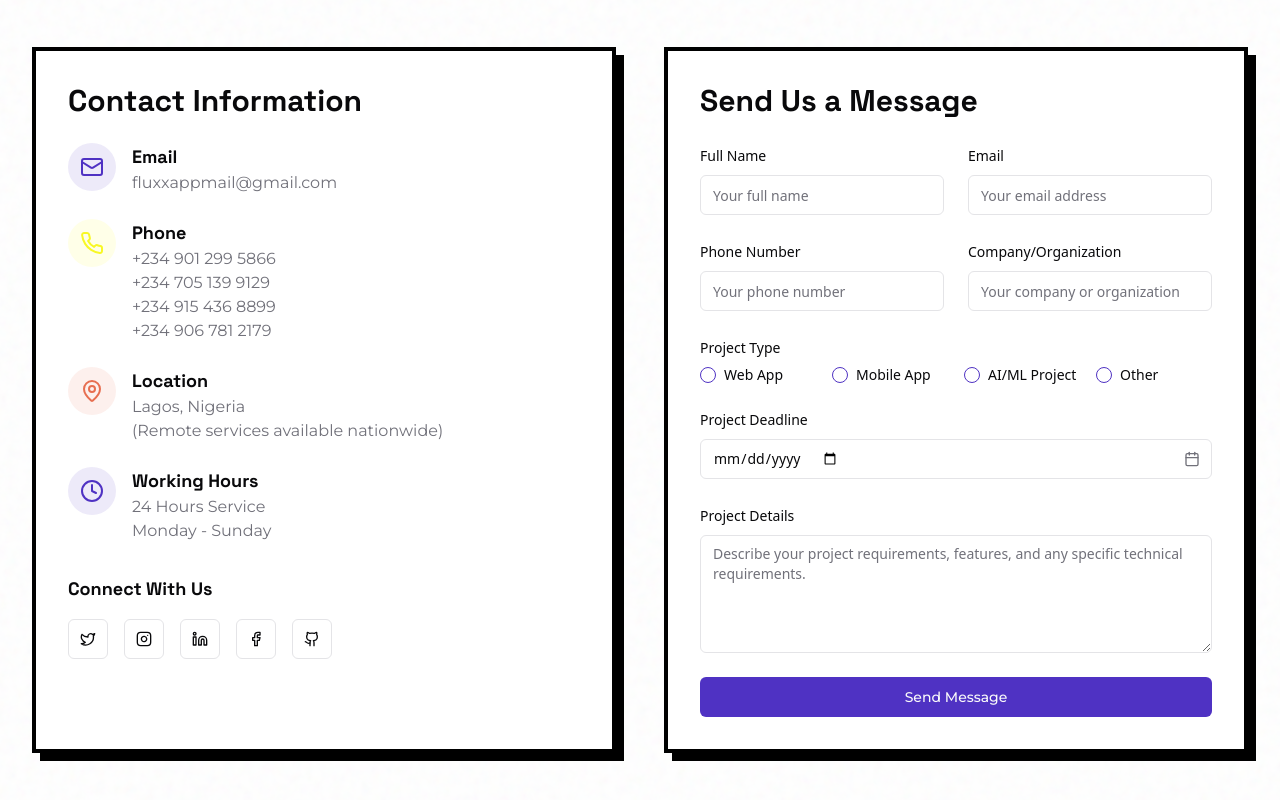
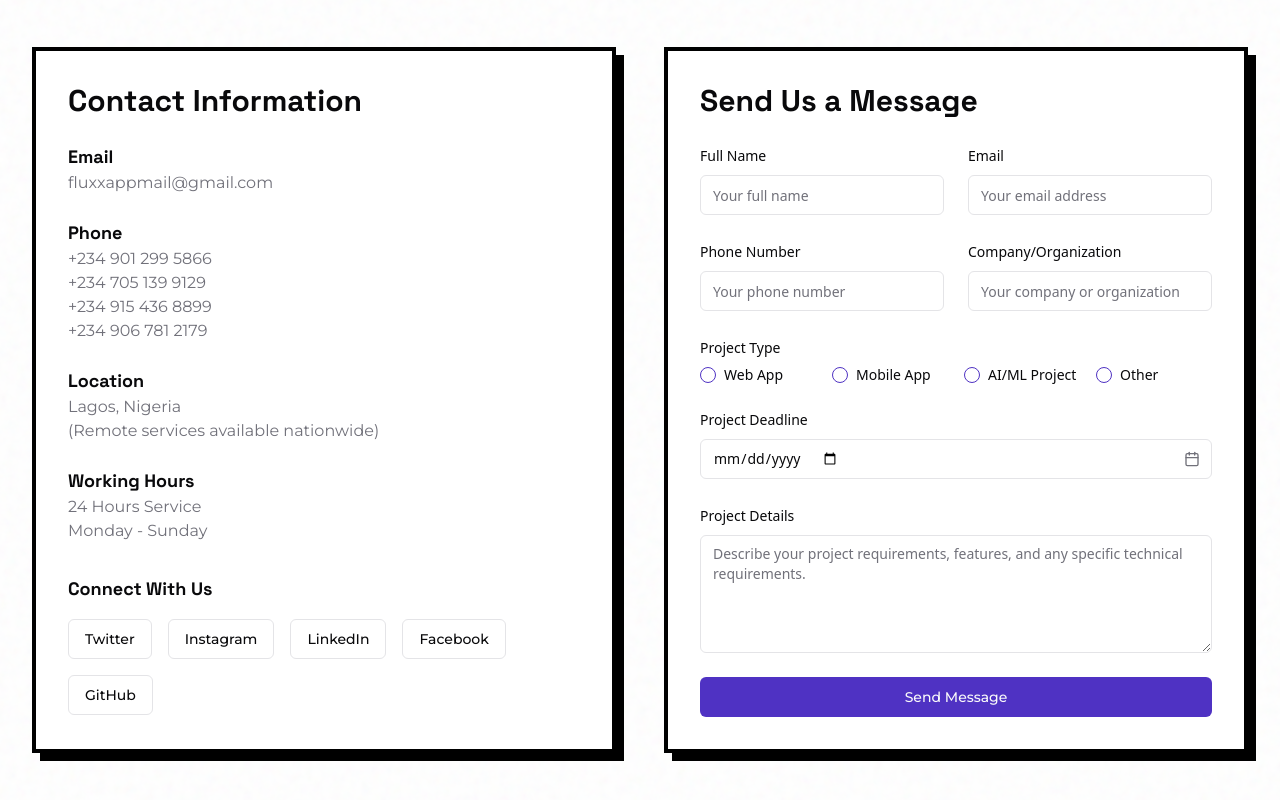
Before and after one commit to shizzleclover/LEAAS, a Next.js app: page /contact in a window 1280 px wide. Shown: the part 330-1130 px from the top of the page. Built offline with nearby package versions, Linux system fonts and the light colour scheme.

Commit message:
'socials'

```diff
--- a/app/contact/page.tsx
+++ b/app/contact/page.tsx
@@ -123,20 +123,13 @@ export default function ContactPage() {
 
               <div className="space-y-6">
                 <div className="flex items-start gap-4">
-                  <div className="bg-primary/10 p-3 rounded-full">
-                    <Mail className="h-6 w-6 text-primary" />
-                  </div>
                   <div>
                     <h3 className="font-bold text-lg">Email</h3>
                     <p className="text-muted-foreground">fluxxappmail@gmail.com</p>
-
                   </div>
                 </div>
 
                 <div className="flex items-start gap-4">
-                  <div className="bg-secondary/10 p-3 rounded-full">
-                    <Phone className="h-6 w-6 text-secondary" />
-                  </div>
                   <div>
                     <h3 className="font-bold text-lg">Phone</h3>
                     <p className="text-muted-foreground">
@@ -183,9 +176,6 @@ export default function ContactPage() {
                 </div>
 
                 <div className="flex items-start gap-4">
-                  <div className="bg-accent/10 p-3 rounded-full">
-                    <MapPin className="h-6 w-6 text-accent" />
-                  </div>
                   <div>
                     <h3 className="font-bold text-lg">Location</h3>
                     <p className="text-muted-foreground">Lagos, Nigeria</p>
@@ -194,9 +184,6 @@ export default function ContactPage() {
                 </div>
 
                 <div className="flex items-start gap-4">
-                  <div className="bg-primary/10 p-3 rounded-full">
-                    <Clock className="h-6 w-6 text-primary" />
-                  </div>
                   <div>
                     <h3 className="font-bold text-lg">Working Hours</h3>
                     <p className="text-muted-foreground">24 Hours Service</p>
@@ -207,91 +194,21 @@ export default function ContactPage() {
 
               <div className="mt-8">
                 <h3 className="font-bold text-lg mb-4">Connect With Us</h3>
-                <div className="flex gap-4">
-                  <Button variant="outline" size="icon">
-                    <svg
-                      xmlns="http://www.w3.org/2000/svg"
-                      width="24"
-                      height="24"
-                      viewBox="0 0 24 24"
-                      fill="none"
-                      stroke="currentColor"
-                      strokeWidth="2"
-                      strokeLinecap="round"
-                      strokeLinejoin="round"
-                      className="lucide lucide-twitter"
-                    >
-                      <path d="M22 4s-.7 2.1-2 3.4c1.6 10-9.4 17.3-18 11.6 2.2.1 4.4-.6 6-2C3 15.5.5 9.6 3 5c2.2 2.6 5.6 4.1 9 4-.9-4.2 4-6.6 7-3.8 1.1 0 3-1.2 3-1.2z" />
-                    </svg>
+                <div className="flex gap-4 flex-wrap">
+                  <Button variant="outline">
+                    Twitter
                   </Button>
-                  <Button variant="outline" size="icon">
-                    <svg
-                      xmlns="http://www.w3.org/2000/svg"
-                      width="24"
-                      height="24"
-                      viewBox="0 0 24 24"
-                      fill="none"
-                      stroke="currentColor"
-                      strokeWidth="2"
-                      strokeLinecap="round"
-                      strokeLinejoin="round"
-                      className="lucide lucide-instagram"
-                    >
-                      <rect width="20" height="20" x="2" y="2" rx="5" ry="5" />
-                      <path d="M16 11.37A4 4 0 1 1 12.63 8 4 4 0 0 1 16 11.37z" />
-                      <line x1="17.5" x2="17.51" y1="6.5" y2="6.5" />
-                    </svg>
+                  <Button variant="outline">
+                    Instagram
                   </Button>
-                  <Button variant="outline" size="icon">
-                    <svg
-                      xmlns="http://www.w3.org/2000/svg"
-                      width="24"
-                      height="24"
-                      viewBox="0 0 24 24"
-                      fill="none"
-                      stroke="currentColor"
-                      strokeWidth="2"
-                      strokeLinecap="round"
-                      strokeLinejoin="round"
-                      className="lucide lucide-linkedin"
-                    >
-                      <path d="M16 8a6 6 0 0 1 6 6v7h-4v-7a2 2 0 0 0-2-2 2 2 0 0 0-2 2v7h-4v-7a6 6 0 0 1 6-6z" />
-                      <rect width="4" height="12" x="2" y="9" />
-                      <circle cx="4" cy="4" r="2" />
-                    </svg>
+                  <Button variant="outline">
+                    LinkedIn
                   </Button>
-                  <Button variant="outline" size="icon">
-                    <svg
-                      xmlns="http://www.w3.org/2000/svg"
-                      width="24"
-                      height="24"
-                      viewBox="0 0 24 24"
-                      fill="none"
-                      stroke="currentColor"
-                      strokeWidth="2"
-                      strokeLinecap="round"
-                      strokeLinejoin="round"
-                      className="lucide lucide-facebook"
-                    >
-                      <path d="M18 2h-3a5 5 0 0 0-5 5v3H7v4h3v8h4v-8h3l1-4h-4V7a1 1 0 0 1 1-1h3z" />
-                    </svg>
+                  <Button variant="outline">
+                    Facebook
                   </Button>
-                  <Button variant="outline" size="icon">
-                    <svg
-                      xmlns="http://www.w3.org/2000/svg"
-                      width="24"
-                      height="24"
-                      viewBox="0 0 24 24"
-                      fill="none"
-                      stroke="currentColor"
-                      strokeWidth="2"
-                      strokeLinecap="round"
-                      strokeLinejoin="round"
-                      className="lucide lucide-github"
-                    >
-                      <path d="M15 22v-4a4.8 4.8 0 0 0-1-3.5c3 0 6-2 6-5.5.08-1.25-.27-2.48-1-3.5.28-1.15.28-2.35 0-3.5 0 0-1 0-3 1.5-2.64-.5-5.36-.5-8 0C6 2 5 2 5 2c-.3 1.15-.3 2.35 0 3.5A5.403 5.403 0 0 0 4 9c0 3.5 3 5.5 6 5.5-.39.49-.68 1.05-.85 1.65-.17.6-.22 1.23-.15 1.85v4" />
-                      <path d="M9 18c-4.51 2-5-2-7-2" />
-                    </svg>
+                  <Button variant="outline">
+                    GitHub
                   </Button>
                 </div>
               </div>
```
